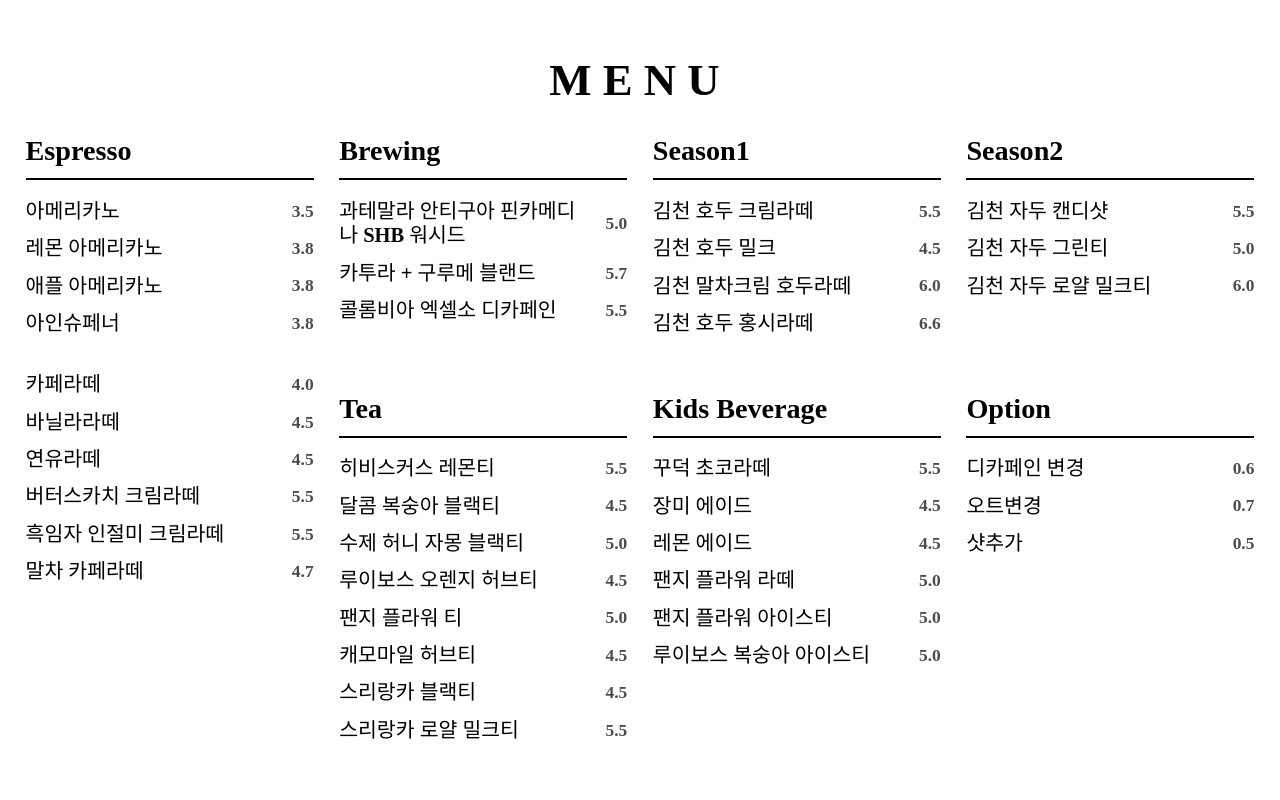
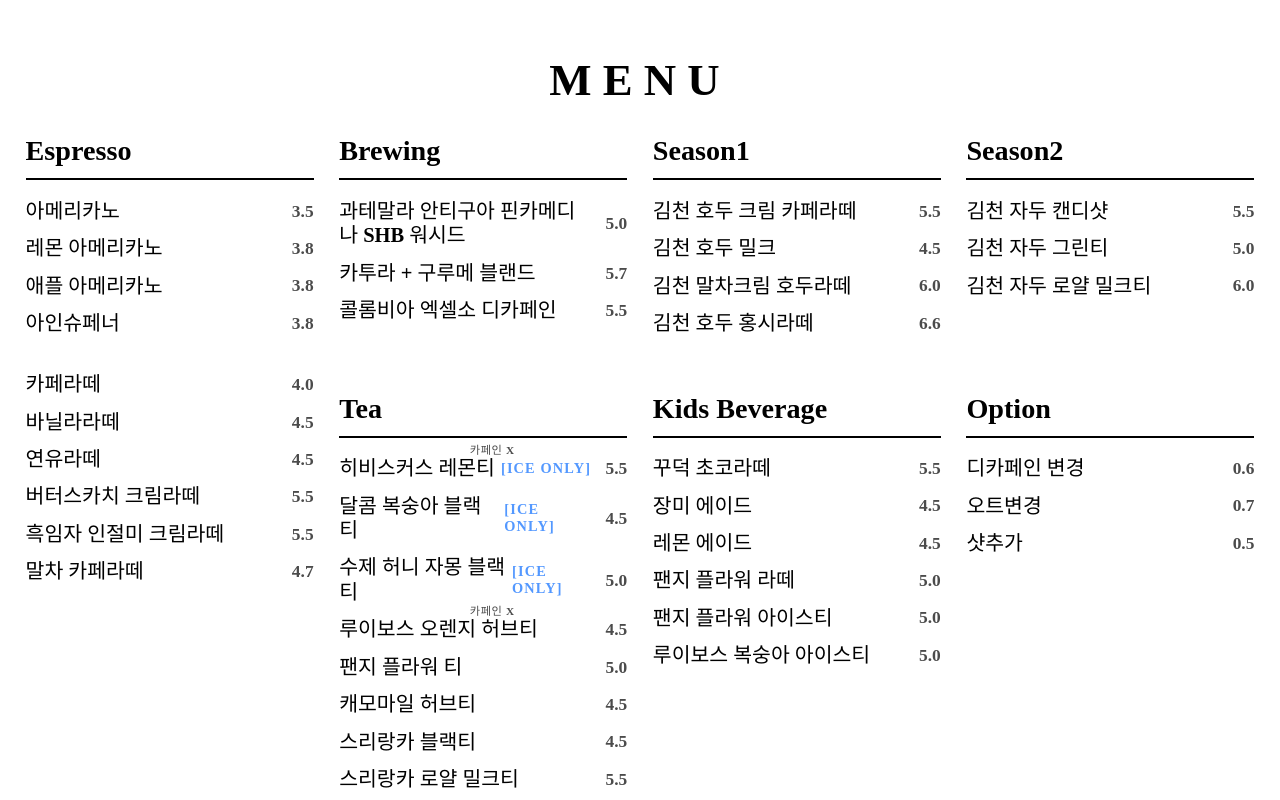
Before and after one commit to latatui/Roseta_Menu, a React (Vite) app: page / in a window 1280 px wide. Built offline with nearby package versions, Linux system fonts and the light colour scheme; a web font is replaced by a local one.

Commit message:
ice only + 카페인x 추가

```diff
--- a/src/App.css
+++ b/src/App.css
@@ -75,14 +75,24 @@ body {
   font-family: 'GyeongbokgungSumunjangTitle';
   font-weight: bold;
   display: flex;              /* 핵심 */
+  position: relative; /* 기준점 */
   align-items: center;
-  font-size: clamp(15px, 1.6vw, 33px);
+  font-size: clamp(15px, 1.6vw, 28px);
   padding: clamp(6px, 0.8vh, 10px) 0;
   line-height: 1.2;
   cursor: pointer;
 }
 
 
+.badge-caffeine {
+  position: absolute;
+  top: -0.5em;
+  right: 10em;  /* 살짝 안쪽 */
+  font-size: 0.55em;
+  letter-spacing: 0.05em;
+  opacity: 0.7;
+  white-space: nowrap;
+}
 /* 가격 */
 .price {
   font-family: 'GyeongbokgungSumunjangTitle';
@@ -92,6 +102,13 @@ body {
   opacity: 0.7;
   padding-left: 12px;
   white-space: nowrap;
+}
+
+.ice-only {
+  color: rgb(83, 152, 255);
+  margin-left: 6px;
+  font-size: 0.7em;
+  letter-spacing: 0.08em;
 }
 
 
--- a/src/App.jsx
+++ b/src/App.jsx
@@ -104,7 +104,7 @@ function App() {
         <section className="category season">
           <h2>Season1</h2>
           <div className="item" onClick={() => open(season1)}>
-            <span className="name">김천 호두 크림라떼</span>
+            <span className="name">김천 호두 크림 카페라떼</span>
             <span className="price">5.5</span>
           </div>
           <div className="item" onClick={() => open(season2)}>
@@ -144,19 +144,19 @@ function App() {
         <section className="category tea">
           <h2>Tea</h2>
           <div className="item" onClick={() => open("assets/images/tea1.jpg")}>
-            <span className="name">히비스커스 레몬티</span>
+            <span className="name">히비스커스 레몬티<span className="badge-caffeine">카페인 X</span></span><span className="ice-only"> [ICE ONLY]</span>
             <span className="price">5.5</span>
           </div>
           <div className="item" onClick={() => open("assets/images/tea2.jpg")}>
-            <span className="name">달콤 복숭아 블랙티</span>
+            <span className="name">달콤 복숭아 블랙티</span><span className="ice-only"> [ICE ONLY]</span>
             <span className="price">4.5</span>
           </div>
           <div className="item" onClick={() => open("assets/images/tea3.jpg")}>
-            <span className="name">수제 허니 자몽 블랙티</span>
+            <span className="name">수제 허니 자몽 블랙티</span><span className="ice-only"> [ICE ONLY]</span>
             <span className="price">5.0</span>
           </div>
           <div className="item" onClick={() => open("assets/images/tea4.jpg")}>
-            <span className="name">루이보스 오렌지 허브티</span>
+            <span className="name">루이보스 오렌지 허브티<span className="badge-caffeine">카페인 X</span></span>
             <span className="price">4.5</span>
           </div>
           <div className="item" onClick={() => open("assets/images/tea5.jpg")}>
```
